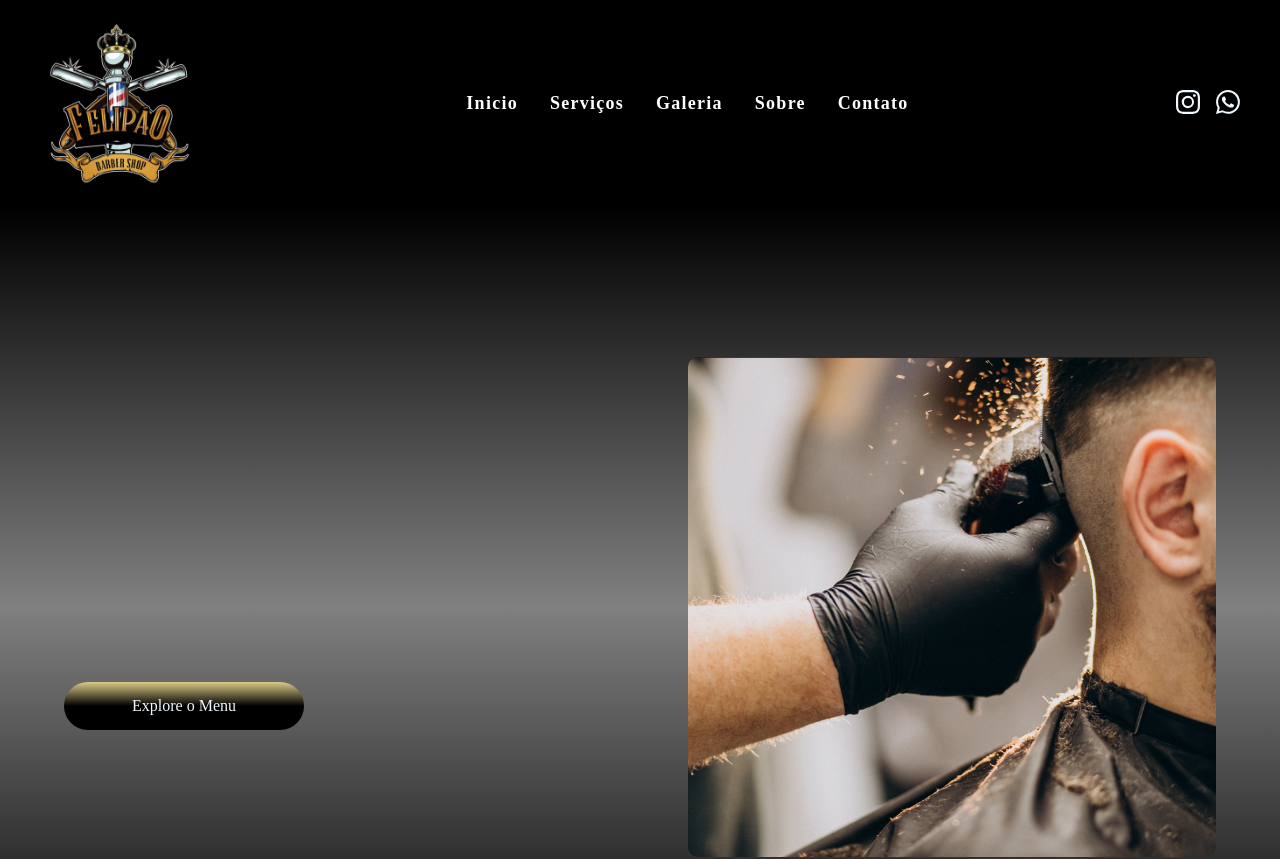
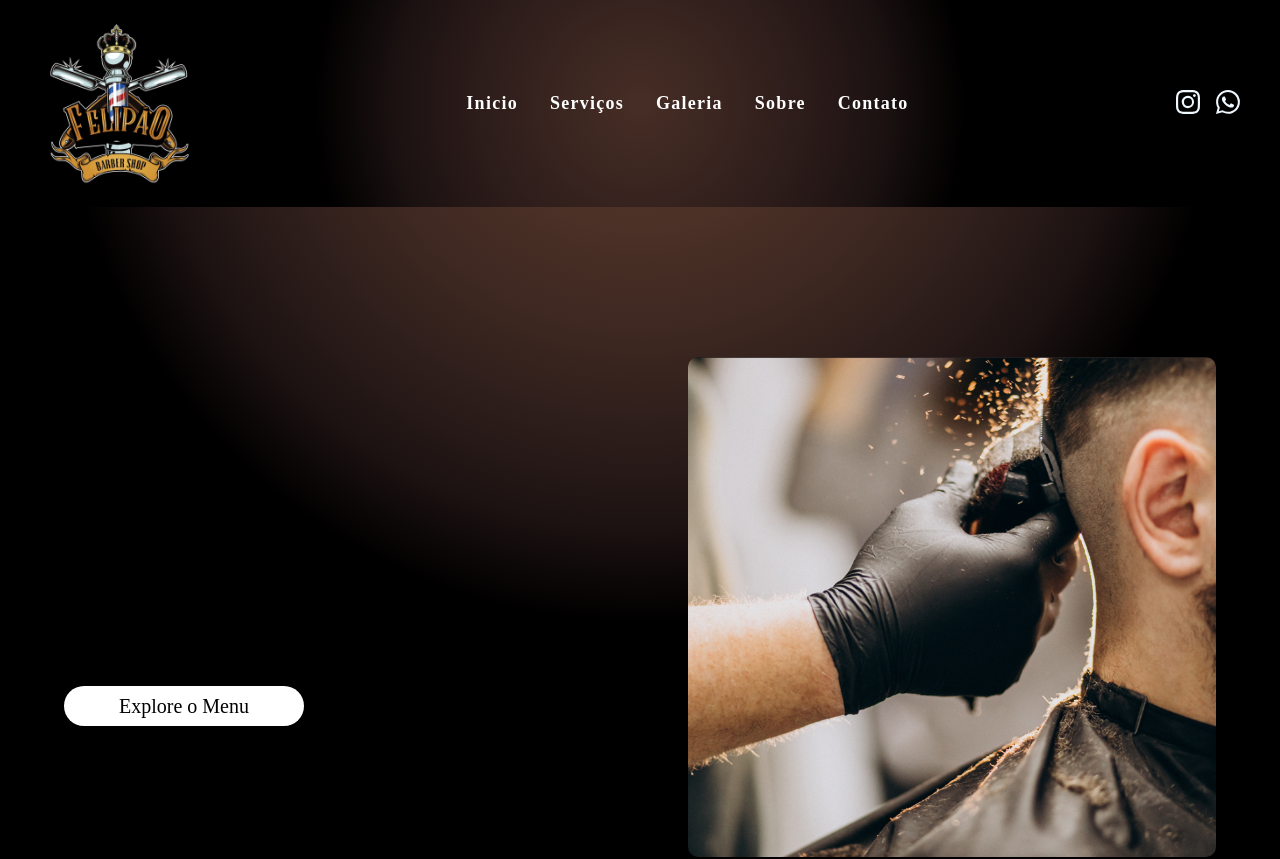
Before and after one commit to Shystra/react_Barbearia, a React (Create React App) app in the folder project/: page / in a window 1280 px wide. Shown: the top 859 px of the page. Built offline with nearby package versions, Linux system fonts and the light colour scheme; a web font is replaced by a local one.

Commit message:
fate: css

```diff
--- a/project/src/App.css
+++ b/project/src/App.css
@@ -69,15 +69,16 @@
     justify-content: center;
     align-items: center;
 
-    width: 15em;
-    height: 3em;
+    width: 12em;
+    height: 2em;
     border-radius: 30em;
-    font-size: 16px;
+    font-size: 20px;
     /* font-family: inherit; */
     font-family: var(--font-base);
-    /* background-color: var(--color-crimson); */
-    background-image: linear-gradient(var(--color-golden),black, black);
-    color: aliceblue;
+    background-color: var(--color-golden);
+    /* background-image: linear-gradient(var(--color-golden),black, black); */
+    /* background-image: radial-gradient(circle at 109.81% 55.23%, #452a2a 0, #372224 12.5%, #291a1c 25%, #191113 37.5%, #000000 50%, #000000 62.5%, #000000 75%, #000000 87.5%, #000000 100%); */
+    color: rgb(0, 0, 0);
     border: none;
     position: relative;
     cursor: pointer;
@@ -96,9 +97,9 @@
   top: 0;
   left: 0;
 
-  background-image: linear-gradient(
+  /* background-image: linear-gradient(
     to right, black 0%, var(--color-golden) 100%
-  );
+  ); */
 
 
   transition: .5s ease;
--- a/project/src/components/Navbar/Navbar.css
+++ b/project/src/components/Navbar/Navbar.css
@@ -3,7 +3,9 @@
     display: flex;
     justify-content: space-between;
     align-items: center;
-    background-color: black;
+    /* background-color: black; */
+    /* background-image: radial-gradient(circle at 120.71% 50%, #6361a3 0, #31345b 25%, #030318 50%, #000000 75%, #000000 100%); */
+    background-image: radial-gradient(circle at 50% 50%, #472e25 0, #3a2520 12.5%, #2c1c1a 25%, #1c1212 37.5%, #010000 50%, #000000 62.5%, #000000 75%, #000000 87.5%, #000000 100%);
     /* background-image: linear-gradient(); */
     padding: 1rem 2rem;
 
--- a/project/src/container/AboutUs/AboutUs.css
+++ b/project/src/container/AboutUs/AboutUs.css
@@ -1,5 +1,5 @@
 .app__aboutus{
-    background-image: linear-gradient(black, gray);
+    background-image: radial-gradient(circle at 50% 94%, #583e29 0, #533828 8.33%, #4a3026 16.67%, #3e2821 25%, #2e1e1b 33.33%, #1d1312 41.67%, #010000 50%, #000000 58.33%, #000000 66.67%, #000000 75%, #000000 83.33%, #000000 91.67%, #000000 100%);
 
 }
 
--- a/project/src/container/Footer/Footer.css
+++ b/project/src/container/Footer/Footer.css
@@ -9,7 +9,7 @@
     flex-direction: column;
 
     /* background: black; */
-    background-image: linear-gradient(gray, black, black, black);
+    background-image: radial-gradient(circle at 50% 6%, #2e1e1b 0, #221716 16.67%, #160e0e 33.33%, #010000 50%, #000000 66.67%, #000000 83.33%, #000000 100%);
     padding-top: 0;
 }
 
--- a/project/src/container/Gallery/Gallery.css
+++ b/project/src/container/Gallery/Gallery.css
@@ -2,7 +2,7 @@
     display: flex;
     flex-direction: row;
 
-    background-image: linear-gradient(gray,  black);
+    background-image: radial-gradient(circle at 42.36% 6.67%, #4b3126 0, #422a23 10%, #36231e 20%, #281a19 30%, #1a1110 40%, #010000 50%, #000000 60%, #000000 70%, #000000 80%, #000000 90%, #000000 100%);
     padding: 4rem 0;
     padding: 8rem 0 4rem 6rem;
 }
--- a/project/src/container/Header/Header.css
+++ b/project/src/container/Header/Header.css
@@ -1,5 +1,7 @@
 .app__header{
-    background-image: linear-gradient(black, gray, black );
+    /* background-image: linear-gradient(black, gray, black ); */
+    /* background-image: radial-gradient(circle at 120.71% 50%, #6361a3 0, #31345b 25%, #030318 50%, #000000 75%, #000000 100%); */
+    background-image: radial-gradient(circle at 50% -20.71%, #583e29 0, #533828 8.33%, #4a3026 16.67%, #3e2821 25%, #2e1e1b 33.33%, #1d1312 41.67%, #010000 50%, #000000 58.33%, #000000 66.67%, #000000 75%, #000000 83.33%, #000000 91.67%, #000000 100%);
 }
 
 /* .app__header-h1{
--- a/project/src/container/Menu/SpecialMenu.css
+++ b/project/src/container/Menu/SpecialMenu.css
@@ -1,13 +1,14 @@
 .app__specialMenu{
     flex-direction: column;
     /* background: black; */
-    background-image: linear-gradient(black, black, gray );
+    background-image: radial-gradient(circle at 46.17% 93.83%, #4b3126 0, #422a23 10%, #36231e 20%, #281a19 30%, #1a1110 40%, #010000 50%, #000000 60%, #000000 70%, #000000 80%, #000000 90%, #000000 100%);
 }
 
 .app__specialMenu-title{
     margin-bottom: 2rem;
     text-align: center;
 }
+
 
 .app__specialMenu-menu  {
     width:100%;
--- a/project/src/index.css
+++ b/project/src/index.css
@@ -4,7 +4,7 @@
   --font-base: 'Cormorant Upright', serif;
   --font-alt: 'Open Sans', sans-serif;
 
-  --color-golden: #DCCA87;
+  --color-golden: #fff;
   --color-black: #0C0C0C;
   --color-gray: #545454;
   --color-crimson: #F5EFDB;
```
